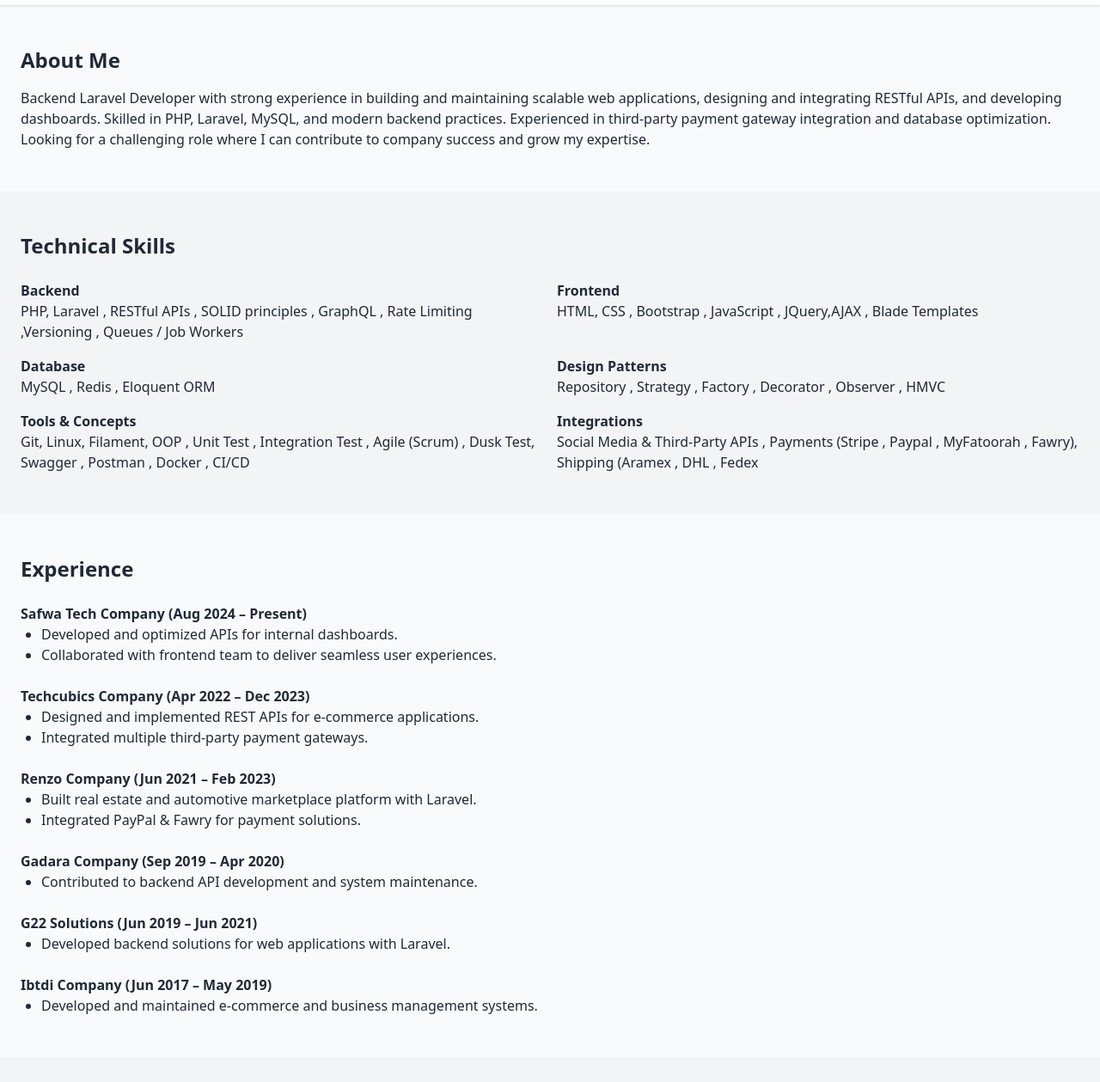
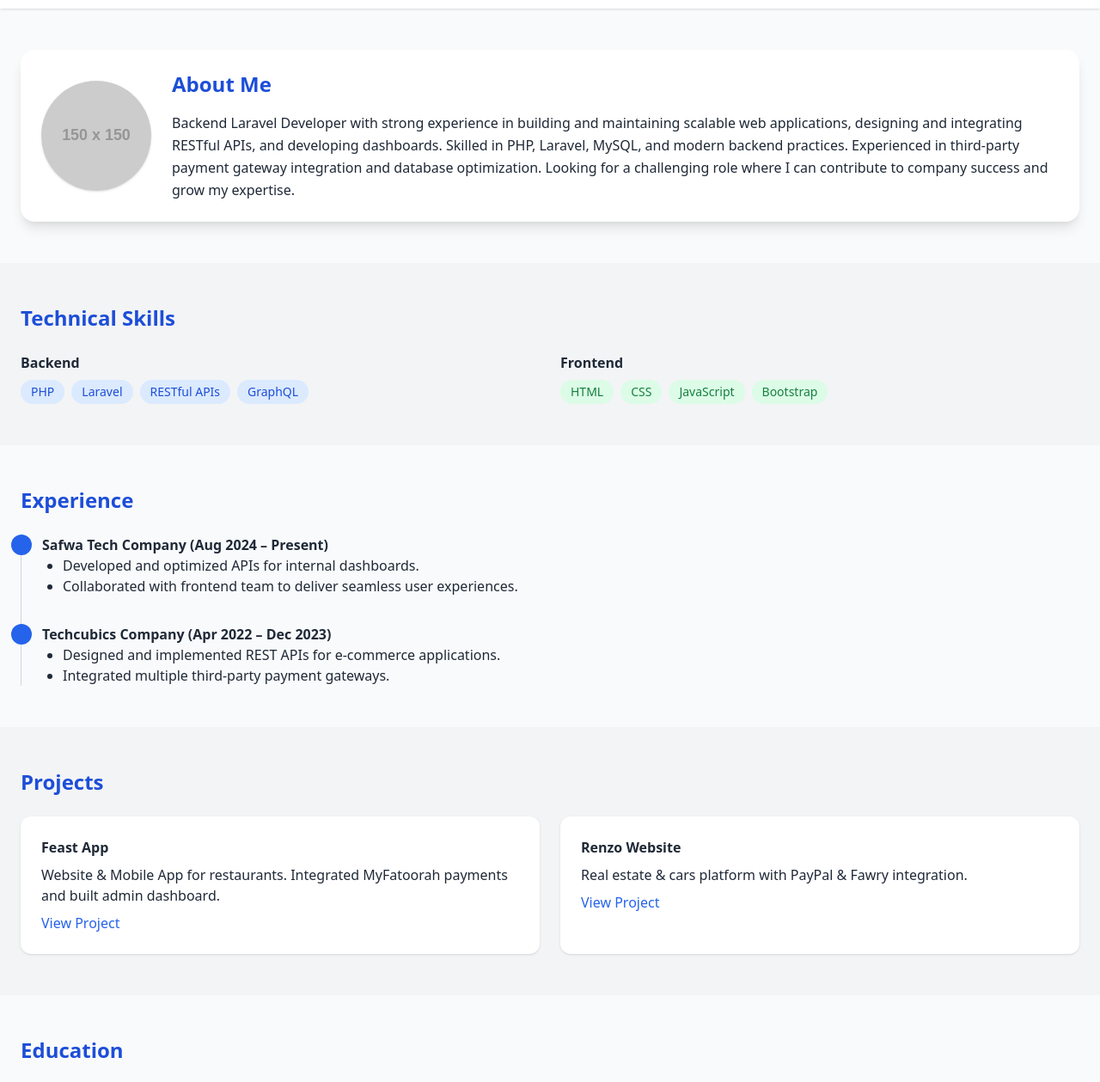
Before and after one commit to SomayaGamelHegab/portfolio, a plain HTML site: page index.html in a window 1280 px wide. Shown: the part 78-1337 px from the top of the page at 86% size. Drawn offline with nearby package versions, Linux system fonts and the light colour scheme; placeholder pictures from the web are drawn by us.

Commit message:
Update index.html

```diff
--- a/index.html
+++ b/index.html
@@ -7,64 +7,69 @@
   <script src="https://cdn.tailwindcss.com"></script>
 </head>
 <body class="bg-gray-50 text-gray-800">
+
   <!-- Header -->
-  <header class="bg-white shadow p-6">
-    <div class="container mx-auto flex flex-col md:flex-row justify-between items-center">
-      <h1 class="text-3xl font-bold">Somaya Gamel Hegab</h1>
-      <div class="space-x-4 mt-3 md:mt-0">
-        <a href="mailto:somayahegab@gmail.com" class="text-blue-600">Email</a>
-        <a href="https://www.linkedin.com/in/somaya-hegab" class="text-blue-600">LinkedIn</a>
-        <a href="https://gitlab.com/somaya" class="text-blue-600">GitLab</a>
+  <header class="bg-white shadow sticky top-0 z-50">
+    <div class="container mx-auto flex flex-col md:flex-row justify-between items-center p-6">
+      <h1 class="text-2xl font-bold text-blue-700">Somaya Gamel Hegab</h1>
+      <div class="flex items-center space-x-4 mt-3 md:mt-0">
+        <a href="mailto:somayahegab@gmail.com" class="hover:text-blue-600 transition">Email</a>
+        <a href="https://www.linkedin.com/in/somaya-hegab" target="_blank" class="hover:text-blue-600 transition">LinkedIn</a>
+        <a href="https://gitlab.com/somaya" target="_blank" class="hover:text-blue-600 transition">GitLab</a>
+        <a href="Somaya_CV.pdf" class="px-4 py-2 bg-blue-600 text-white rounded-xl shadow hover:bg-blue-700 transition">Download CV</a>
       </div>
     </div>
   </header>
 
   <!-- About -->
   <section class="container mx-auto py-12 px-6">
-    <h2 class="text-2xl font-semibold mb-4">About Me</h2>
-    <p>
-      Backend Laravel Developer with strong experience in building and maintaining scalable web applications, designing and integrating RESTful APIs, and developing dashboards. Skilled in PHP, Laravel, MySQL, and modern backend practices. Experienced in third-party payment gateway integration and database optimization. Looking for a challenging role where I can contribute to company success and grow my expertise.
-    </p>
+    <div class="bg-white shadow-lg rounded-2xl p-6 flex flex-col md:flex-row items-center gap-6">
+      <img src="https://via.placeholder.com/150" alt="Profile" class="rounded-full w-32 h-32 object-cover shadow">
+      <div>
+        <h2 class="text-2xl font-semibold mb-4 text-blue-700">About Me</h2>
+        <p class="leading-relaxed">
+          Backend Laravel Developer with strong experience in building and maintaining scalable web applications,
+          designing and integrating RESTful APIs, and developing dashboards. Skilled in PHP, Laravel, MySQL, and
+          modern backend practices. Experienced in third-party payment gateway integration and database optimization.
+          Looking for a challenging role where I can contribute to company success and grow my expertise.
+        </p>
+      </div>
+    </div>
   </section>
 
   <!-- Skills -->
   <section class="bg-gray-100 py-12 px-6">
     <div class="container mx-auto">
-      <h2 class="text-2xl font-semibold mb-6">Technical Skills</h2>
-      <div class="grid md:grid-cols-2 gap-4">
+      <h2 class="text-2xl font-semibold mb-6 text-blue-700">Technical Skills</h2>
+      <div class="grid md:grid-cols-2 gap-6">
         <div>
-          <h3 class="font-semibold">Backend</h3>
-          <p>PHP, Laravel ,  RESTful APIs , SOLID principles , GraphQL , Rate Limiting ,Versioning , Queues / Job Workers </p>
+          <h3 class="font-semibold mb-2">Backend</h3>
+          <div class="flex flex-wrap gap-2">
+            <span class="px-3 py-1 bg-blue-100 text-blue-700 rounded-full text-sm">PHP</span>
+            <span class="px-3 py-1 bg-blue-100 text-blue-700 rounded-full text-sm">Laravel</span>
+            <span class="px-3 py-1 bg-blue-100 text-blue-700 rounded-full text-sm">RESTful APIs</span>
+            <span class="px-3 py-1 bg-blue-100 text-blue-700 rounded-full text-sm">GraphQL</span>
+          </div>
         </div>
         <div>
-          <h3 class="font-semibold">Frontend</h3>
-          <p>HTML, CSS , Bootstrap , JavaScript , JQuery,AJAX , Blade Templates</p>
+          <h3 class="font-semibold mb-2">Frontend</h3>
+          <div class="flex flex-wrap gap-2">
+            <span class="px-3 py-1 bg-green-100 text-green-700 rounded-full text-sm">HTML</span>
+            <span class="px-3 py-1 bg-green-100 text-green-700 rounded-full text-sm">CSS</span>
+            <span class="px-3 py-1 bg-green-100 text-green-700 rounded-full text-sm">JavaScript</span>
+            <span class="px-3 py-1 bg-green-100 text-green-700 rounded-full text-sm">Bootstrap</span>
+          </div>
         </div>
-        <div>
-          <h3 class="font-semibold">Database</h3>
-          <p>MySQL , Redis , Eloquent ORM</p>
-        </div>
-          <div>
-              <h3 class="font-semibold">Design Patterns</h3>
-              <p>Repository , Strategy , Factory , Decorator , Observer , HMVC</p>
-          </div>
-        <div>
-          <h3 class="font-semibold">Tools & Concepts</h3>
-          <p>Git, Linux, Filament, OOP , Unit Test , Integration Test , Agile (Scrum) , Dusk Test, Swagger , Postman , Docker , CI/CD</p>
-        </div>
-          <div>
-              <h3 class="font-semibold">Integrations</h3>
-              <p>Social Media & Third-Party APIs , Payments (Stripe , Paypal , MyFatoorah , Fawry), Shipping (Aramex , DHL , Fedex</p>
-          </div>
       </div>
     </div>
   </section>
 
   <!-- Experience -->
   <section class="container mx-auto py-12 px-6">
-    <h2 class="text-2xl font-semibold mb-6">Experience</h2>
-    <div class="space-y-6">
+    <h2 class="text-2xl font-semibold mb-6 text-blue-700">Experience</h2>
+    <div class="relative border-l border-gray-300 pl-6 space-y-8">
       <div>
+        <div class="absolute -left-3 w-6 h-6 bg-blue-600 rounded-full"></div>
         <h3 class="font-semibold">Safwa Tech Company (Aug 2024 – Present)</h3>
         <ul class="list-disc ml-6">
           <li>Developed and optimized APIs for internal dashboards.</li>
@@ -72,35 +77,11 @@
         </ul>
       </div>
       <div>
+        <div class="absolute -left-3 w-6 h-6 bg-blue-600 rounded-full"></div>
         <h3 class="font-semibold">Techcubics Company (Apr 2022 – Dec 2023)</h3>
         <ul class="list-disc ml-6">
           <li>Designed and implemented REST APIs for e-commerce applications.</li>
           <li>Integrated multiple third-party payment gateways.</li>
-        </ul>
-      </div>
-      <div>
-        <h3 class="font-semibold">Renzo Company (Jun 2021 – Feb 2023)</h3>
-        <ul class="list-disc ml-6">
-          <li>Built real estate and automotive marketplace platform with Laravel.</li>
-          <li>Integrated PayPal & Fawry for payment solutions.</li>
-        </ul>
-      </div>
-      <div>
-        <h3 class="font-semibold">Gadara Company (Sep 2019 – Apr 2020)</h3>
-        <ul class="list-disc ml-6">
-          <li>Contributed to backend API development and system maintenance.</li>
-        </ul>
-      </div>
-      <div>
-        <h3 class="font-semibold">G22 Solutions (Jun 2019 – Jun 2021)</h3>
-        <ul class="list-disc ml-6">
-          <li>Developed backend solutions for web applications with Laravel.</li>
-        </ul>
-      </div>
-      <div>
-        <h3 class="font-semibold">Ibtdi Company (Jun 2017 – May 2019)</h3>
-        <ul class="list-disc ml-6">
-          <li>Developed and maintained e-commerce and business management systems.</li>
         </ul>
       </div>
     </div>
@@ -109,49 +90,40 @@
   <!-- Projects -->
   <section class="bg-gray-100 py-12 px-6">
     <div class="container mx-auto">
-      <h2 class="text-2xl font-semibold mb-6">Projects</h2>
-      <ul class="list-disc ml-6 space-y-2">
-        <li><strong>Feast App:</strong> Website & Mobile App for restaurants. Integrated MyFatoorah payments and built admin dashboard with Filament. <a href="https://development.feastap.com/" class="text-blue-600">View</a></li>
-        <li><strong>Renzo Website:</strong> Real estate & cars platform with PayPal & Fawry integration. <a href="https://renzo.app/" class="text-blue-600">View</a></li>
-        <li><strong>Ways2Ship:</strong> E-commerce shipping platform integrated with DHL, FedEx, Aramex APIs. <a href="https://ways2ship.com/" class="text-blue-600">View</a></li>
-        <li><strong>Fatima Balhaddad:</strong> Educational platform for online courses.</li>
-        <li><strong>Aghezaty:</strong> E-commerce site for electronics with mobile app services. <a href="https://aghezty.com/" class="text-blue-600">View</a></li>
-        <li><strong>Fixstore:</strong> Electronics maintenance platform with mobile app services.</li>
-        <li><strong>Safkah:</strong> Web services for mobile application and admin panel.</li>
-      </ul>
+      <h2 class="text-2xl font-semibold mb-6 text-blue-700">Projects</h2>
+      <div class="grid md:grid-cols-2 gap-6">
+        <div class="bg-white p-6 rounded-xl shadow hover:shadow-lg transition">
+          <h3 class="font-bold mb-2">Feast App</h3>
+          <p class="mb-2">Website & Mobile App for restaurants. Integrated MyFatoorah payments and built admin dashboard.</p>
+          <a href="https://development.feastap.com/" class="text-blue-600 hover:underline">View Project</a>
+        </div>
+        <div class="bg-white p-6 rounded-xl shadow hover:shadow-lg transition">
+          <h3 class="font-bold mb-2">Renzo Website</h3>
+          <p class="mb-2">Real estate & cars platform with PayPal & Fawry integration.</p>
+          <a href="https://renzo.app/" class="text-blue-600 hover:underline">View Project</a>
+        </div>
+      </div>
     </div>
   </section>
 
   <!-- Education -->
   <section class="container mx-auto py-12 px-6">
-    <h2 class="text-2xl font-semibold mb-6">Education</h2>
+    <h2 class="text-2xl font-semibold mb-6 text-blue-700">Education</h2>
     <p>B.Sc. Computer Science & Information Technology, Mansoura University (2011 – 2015) – Graduated with Very Good.</p>
-    <p>Open Source Development Diploma, Information Technology Institute (ITI), MCIT (2016 – 2017)</p>
-  </section>
-
-  <!-- Courses -->
-  <section class="bg-gray-100 py-12 px-6">
-    <div class="container mx-auto">
-      <h2 class="text-2xl font-semibold mb-6">Courses & Certificates</h2>
-      <ul class="list-disc ml-6">
-        <li>Java SE – OutBox Training Center (2012 – 2013)</li>
-        <li>PHP Native & Laravel Framework – OutBox Training Center (2013 – 2014)</li>
-      </ul>
-    </div>
-  </section>
-
-  <!-- Languages -->
-  <section class="container mx-auto py-12 px-6">
-    <h2 class="text-2xl font-semibold mb-6">Languages</h2>
-    <p>Arabic: Native</p>
-    <p>English: Very Good</p>
+    <p>Open Source Development Diploma, ITI (2016 – 2017)</p>
   </section>
 
   <!-- Footer -->
   <footer class="bg-white shadow p-6 mt-12">
-    <div class="container mx-auto text-center">
+    <div class="container mx-auto text-center space-y-2">
       <p>© 2025 Somaya Gamel Hegab. All rights reserved.</p>
+      <div class="flex justify-center space-x-4">
+        <a href="mailto:somayahegab@gmail.com" class="hover:text-blue-600">📧</a>
+        <a href="https://www.linkedin.com/in/somaya-hegab" target="_blank" class="hover:text-blue-600">🔗</a>
+        <a href="https://gitlab.com/somaya" target="_blank" class="hover:text-blue-600">💻</a>
+      </div>
     </div>
   </footer>
+
 </body>
 </html>
```
